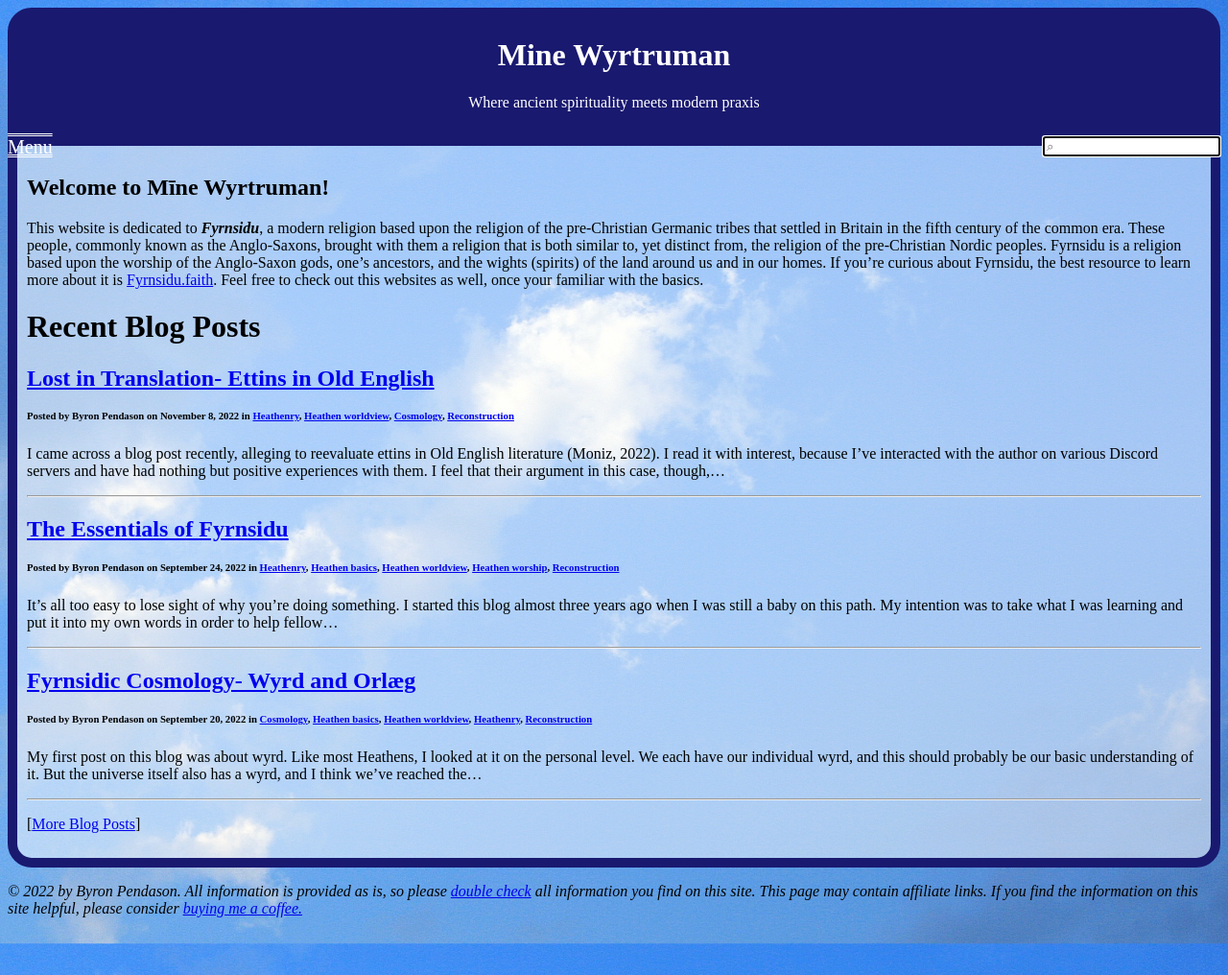
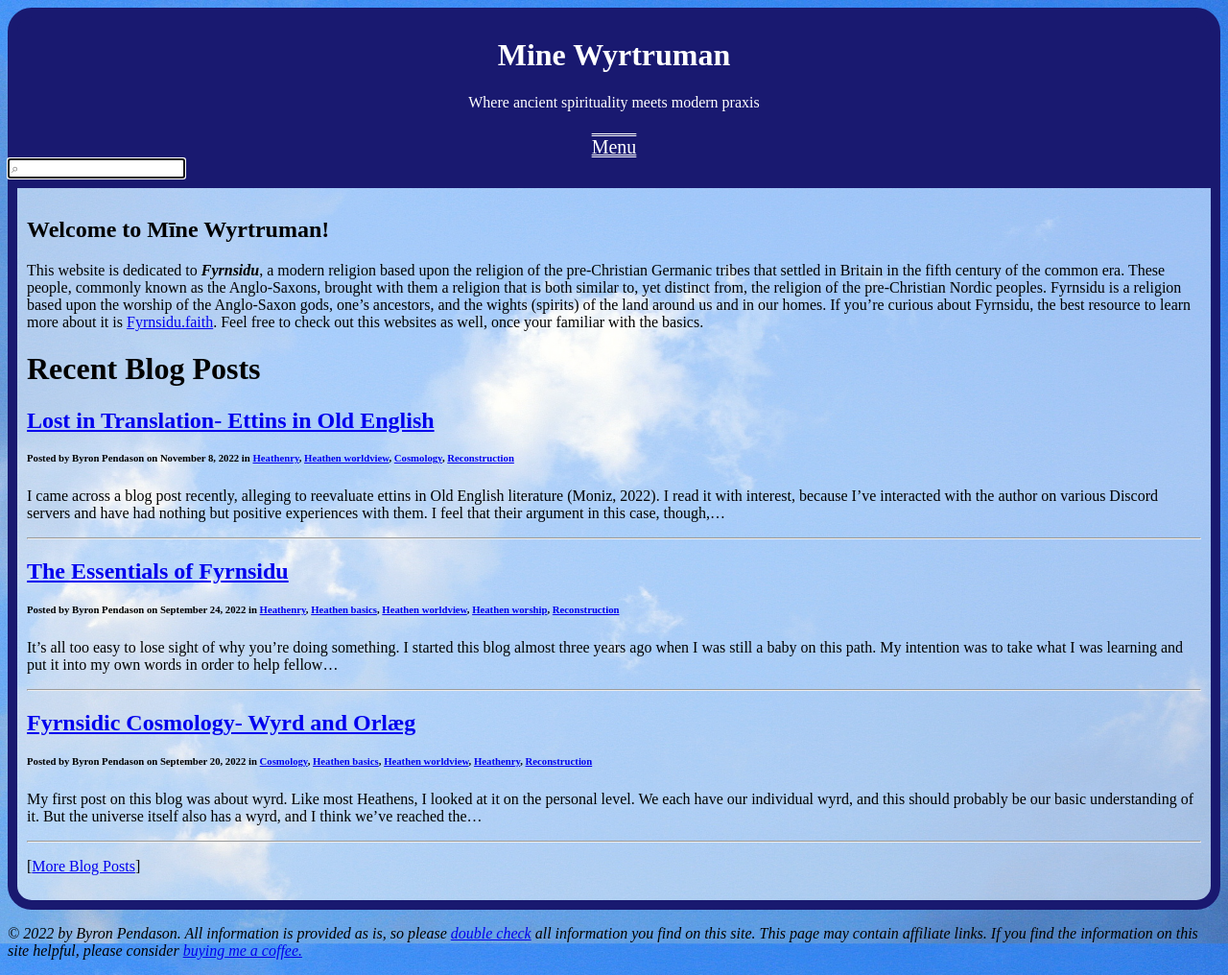
Before and after one commit to byronpendason/byronpendason.github.io, a Jekyll site: the page built from index.md, in a window 1280 px wide. Shown: the whole page at 96% size. Built offline with Jekyll 4.4.1, drawn with Linux system fonts in a browser that asks for light colours; our own code applies the rules of GitHub Pages for plain Markdown files; comment, search, counter and statistics services are not loaded.

Commit message:
update default.html

```diff
--- a/_layouts/default.html
+++ b/_layouts/default.html
@@ -46,7 +46,7 @@
       <p>{{ site.byline }}</p>
     </div>
     <nav>
-      <div class="dropdown" style="float:left">
+      <div class="dropdown">
         <span class="dropbtn">Menu</span>
         <div class="dropdownContent">
           {% for item in site.header_pages %}
@@ -54,7 +54,7 @@
           {% endfor %}
         </div>
       </div>
-      <input type="text" id="search-input" placeholder="&#x2315;" style="float:right;text-align:left;" autofocus>
+      <input type="text" id="search-input" placeholder="&#x2315;" style="text-align:left;" autofocus>
     </nav>
     <div id="content">
       <ul id="results-container" style="background: rgba(255, 255, 255, 0.5);"></ul>
```
